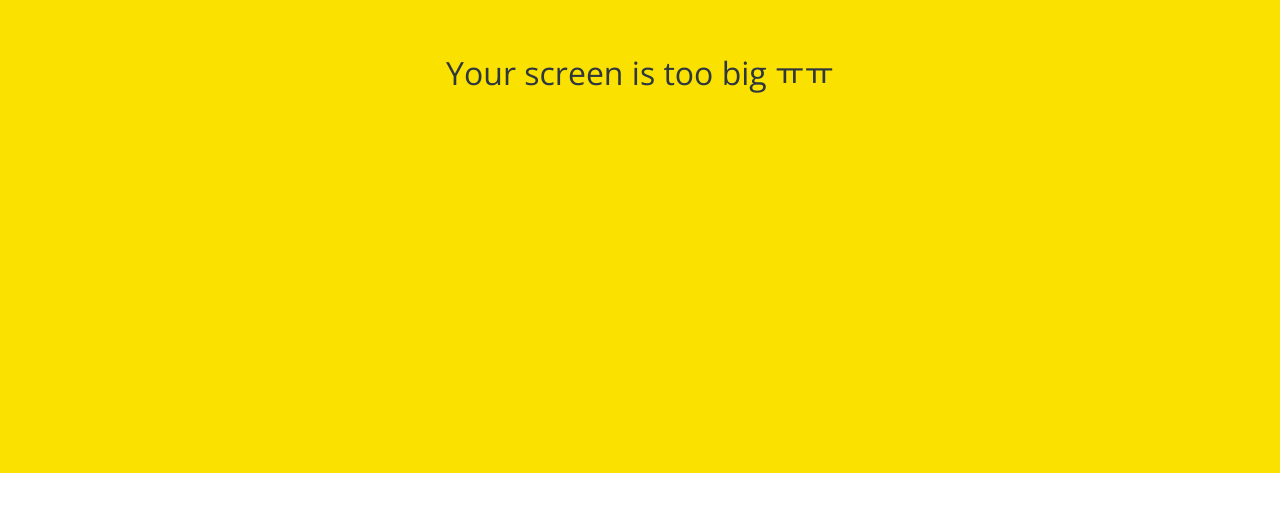
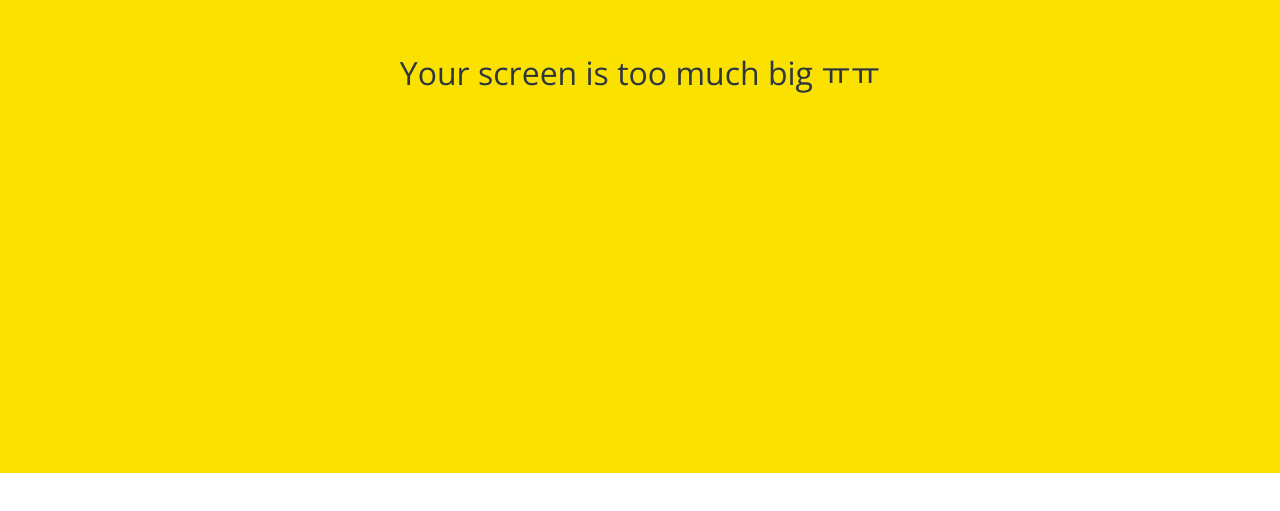
Before and after one commit to oddol29/kokoa-clone-2020, a plain HTML site: page index.html in a window 1280 px wide. Shown: the part 327-838 px from the top of the page. Drawn offline with nearby package versions, Linux system fonts and the light colour scheme.

Commit message:
Update index.html

```diff
--- a/index.html
+++ b/index.html
@@ -40,7 +40,7 @@
         </form>
 
         <div id="no-mobile">
-            <span>Your screen is too big ㅠㅠ</span>
+            <span>Your screen is too much big ㅠㅠ</span>
         </div>
 
 
```
